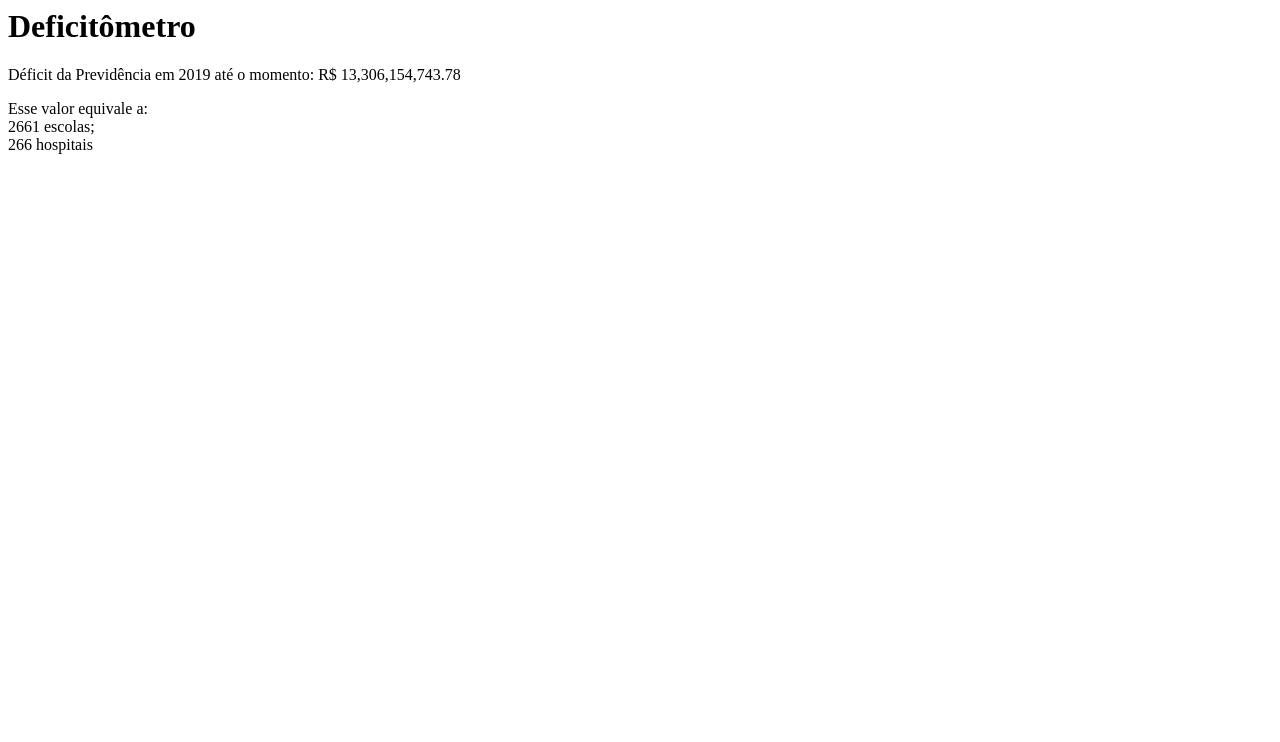
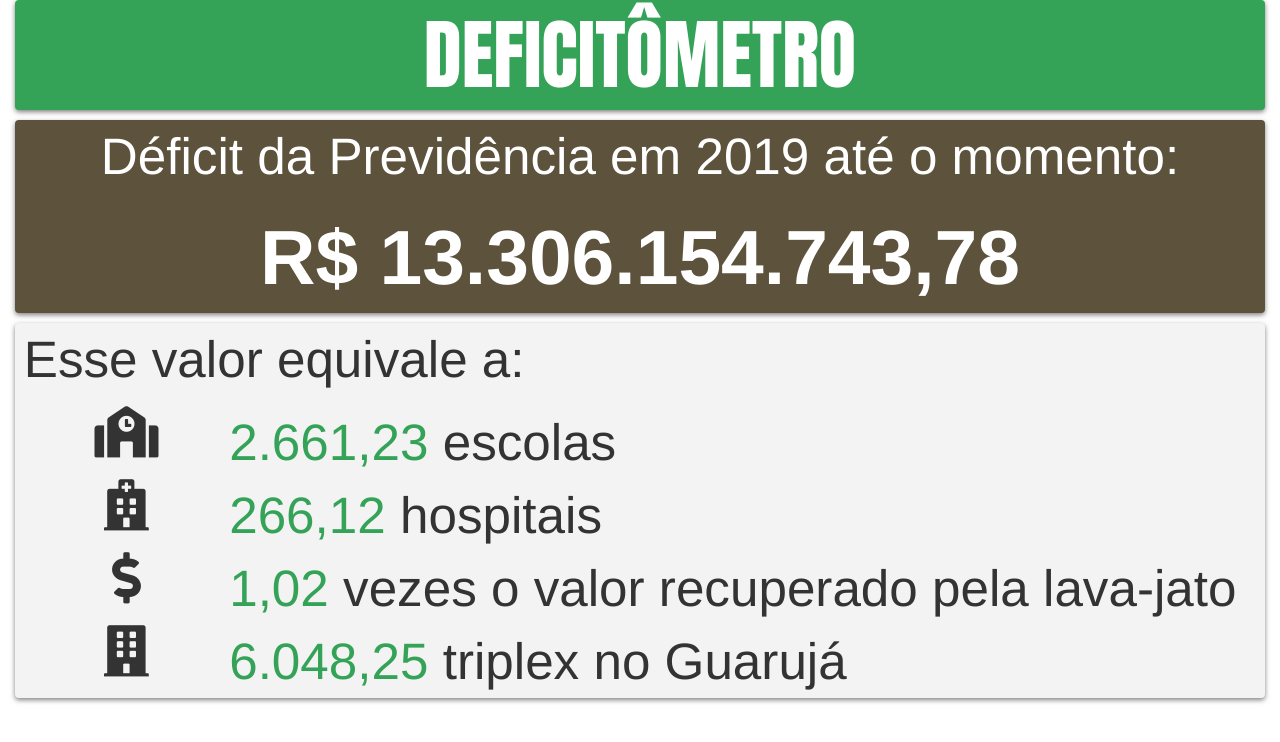
Before and after one commit to danielbm/danielbm.github.io, a plain HTML site: page index.html in a window 1280 px wide. Drawn offline with nearby package versions, Linux system fonts and the light colour scheme.

Commit message:
Improve design

```diff
--- a/index.html
+++ b/index.html
@@ -1,41 +1,146 @@
+<!doctype html>
 <html>
     <head>
         <meta charset="utf-8"/>
+        <link rel="stylesheet" href="https://maxcdn.bootstrapcdn.com/bootstrap/3.3.7/css/bootstrap.min.css" integrity="sha384-BVYiiSIFeK1dGmJRAkycuHAHRg32OmUcww7on3RYdg4Va+PmSTsz/K68vbdEjh4u" crossorigin="anonymous">
+        <script src="https://maxcdn.bootstrapcdn.com/bootstrap/3.3.7/js/bootstrap.min.js" integrity="sha384-Tc5IQib027qvyjSMfHjOMaLkfuWVxZxUPnCJA7l2mCWNIpG9mGCD8wGNIcPD7Txa" crossorigin="anonymous"></script>
+        <link rel="stylesheet" href="https://use.fontawesome.com/releases/v5.6.3/css/all.css" integrity="sha384-UHRtZLI+pbxtHCWp1t77Bi1L4ZtiqrqD80Kn4Z8NTSRyMA2Fd33n5dQ8lWUE00s/" crossorigin="anonymous">
+        <meta name="viewport" content="width=device-width, initial-scale=1" />
         <script>
             var dps = 308000000000/(365*24*60*60)
 
             function formatMoney(n, c, d, t) {
                 var c = isNaN(c = Math.abs(c)) ? 2 : c,
-                    d = d == undefined ? "." : d,
-                    t = t == undefined ? "," : t,
+                    d = d == undefined ? "," : d,
+                    t = t == undefined ? "." : t,
                     s = n < 0 ? "-" : "",
                     i = String(parseInt(n = Math.abs(Number(n) || 0).toFixed(c))),
                     j = (j = i.length) > 3 ? j % 3 : 0;
 
-                return "R$ " + s + (j ? i.substr(0, j) + t : "") + i.substr(j).replace(/(\d{3})(?=\d)/g, "$1" + t) + (c ? d + Math.abs(n - i).toFixed(c).slice(2) : "");
+                return s + (j ? i.substr(0, j) + t : "") + i.substr(j).replace(/(\d{3})(?=\d)/g, "$1" + t) + (c ? d + Math.abs(n - i).toFixed(c).slice(2) : "");
             };
             function startTime() {
                 today = new Date()/1000;
                 first_day = new Date('2019-01-01T00:00:01')/1000;
                 cur_deficit = (today-first_day)*dps
 
-                document.getElementById('dfct').innerHTML = formatMoney(cur_deficit);;
-                document.getElementById('escolas').innerHTML = (cur_deficit/5000000).toFixed(0);
-                document.getElementById('hospitais').innerHTML = (cur_deficit/50000000).toFixed(0);
+                document.getElementById('dfct').innerHTML = "R$ "+formatMoney(cur_deficit);;
+                document.getElementById('escolas').innerHTML = formatMoney((cur_deficit/5000000).toFixed(2));
+                document.getElementById('hospitais').innerHTML = formatMoney((cur_deficit/50000000).toFixed(2));
+                document.getElementById('lavajato').innerHTML = formatMoney((cur_deficit/13000000000).toFixed(2));
+                document.getElementById('triplex').innerHTML = formatMoney((cur_deficit/2200000).toFixed(2));
 
                 var t = setTimeout(startTime, 1000);
             }
         </script>
+        <style>
+            body {
+                font-size: 4vw;
+            }
+            .counter {
+                background: #5D523C;
+                border-radius: 4px;
+                box-shadow: 0 2px 5px rgba(0,0,0,0.5);
+                color: #fff;
+                font-family: "Helvetica Neue",Helvetica,Arial,sans-serif;
+            }
+            .counter-inside {
+                margin: 0 1px;
+                padding: 0% .7%;
+                text-align: center;
+                font-weight: bold;
+                font-size: 6vw;
+            }
+            .title {
+                font-size: 6vw;
+                font-family: "Impact";
+                color: #fff;
+                background-color: #34A358;
+                border-radius: 4px;
+                box-shadow: 0 2px 5px rgba(0,0,0,0.5);
+            }
+            .info {
+                background-color: rgb(243, 243, 243);
+                margin-top: 10px;
+                border-radius: 4px;
+                box-shadow: 0 2px 5px rgba(0,0,0,0.5);
+                padding: 0% .7%;
+
+            }
+            .equips {
+                display: flex;
+            }
+
+            .equip-column {
+                flex: 1;
+            }
+
+            .equip-item {
+                display: flex;
+            }
+            .equip-item i {
+                flex: 1;
+                text-align: center;
+            }
+            .equip-text {
+                flex: 5;
+            }
+
+            .equip-text span {
+                color: #34A358;
+            }
+        </style>
     </head>
     <body onload="startTime()">
-        <h1> Deficitômetro </h1>
-        <p>
-            Déficit da Previdência em 2019 até o momento: <span id="dfct"></span>
-        </p>
-        <p>
-            Esse valor equivale a: <br />
-            <span id="escolas"></span> escolas; <br />
-            <span id="hospitais"></span> hospitais
-        </p>
+        <div class="container-fluid">
+            <div class="row" >
+                <div class="col-md-12 text-center">
+                    <p class="title"> DEFICITÔMETRO </p>
+                    <div class="counter">
+                        <p>
+                            Déficit da Previdência em 2019 até o momento: <br />
+                        </p>
+                        <p id="dfct" class="counter-inside"></p>
+                    </div>
+                </div>
+            </div>
+            <div class="row">
+                <div class="col-md-12">
+                    <div class="info">
+                        <p class="text-left">
+                            Esse valor equivale a: <br />
+                        </p>
+                        <div class="equips">
+                            <div class="equip-column">
+                                <div class="equip-item">
+                                    <i class="fas fa-school"></i>
+                                    <div class="equip-text">
+                                            <span id="escolas"></span> escolas
+                                    </div>
+                                </div>
+                                <div class="equip-item">
+                                    <i class="fas fa-hospital"></i>
+                                    <div class="equip-text">
+                                            <span id="hospitais"></span> hospitais
+                                    </div>
+                                </div>
+                                <div class="equip-item">
+                                    <i class="fas fa-dollar-sign"></i>
+                                    <div class="equip-text">
+                                            <span id="lavajato"></span> vezes o valor recuperado pela lava-jato
+                                    </div>
+                                </div>
+                                <div class="equip-item">
+                                    <i class="fas fa-building"></i>
+                                    <div class="equip-text">
+                                            <span id="triplex"></span> triplex no Guarujá
+                                    </div>
+                                </div>
+                            </div>
+                        </div>
+                    </div>
+                </div>
+            </div>
+        </div>
     </body>
 </html>
```
